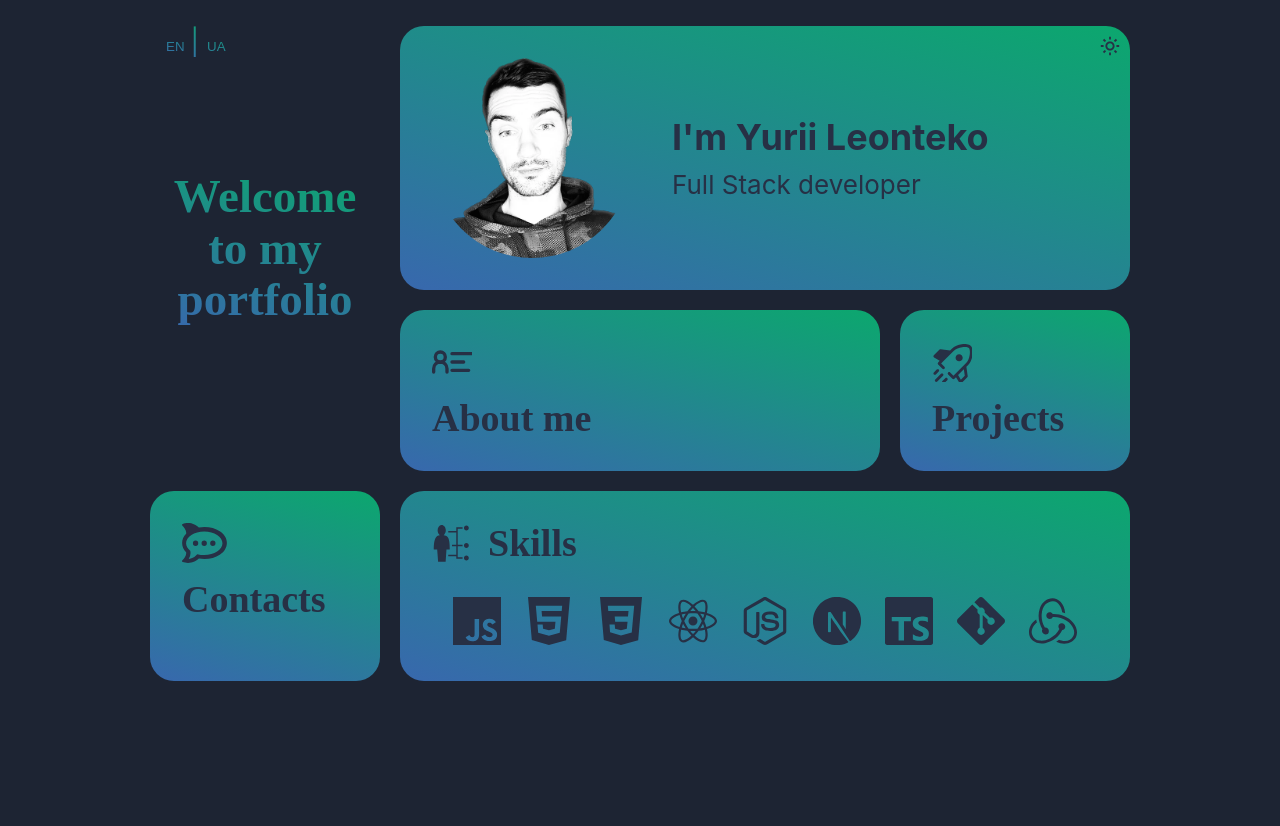
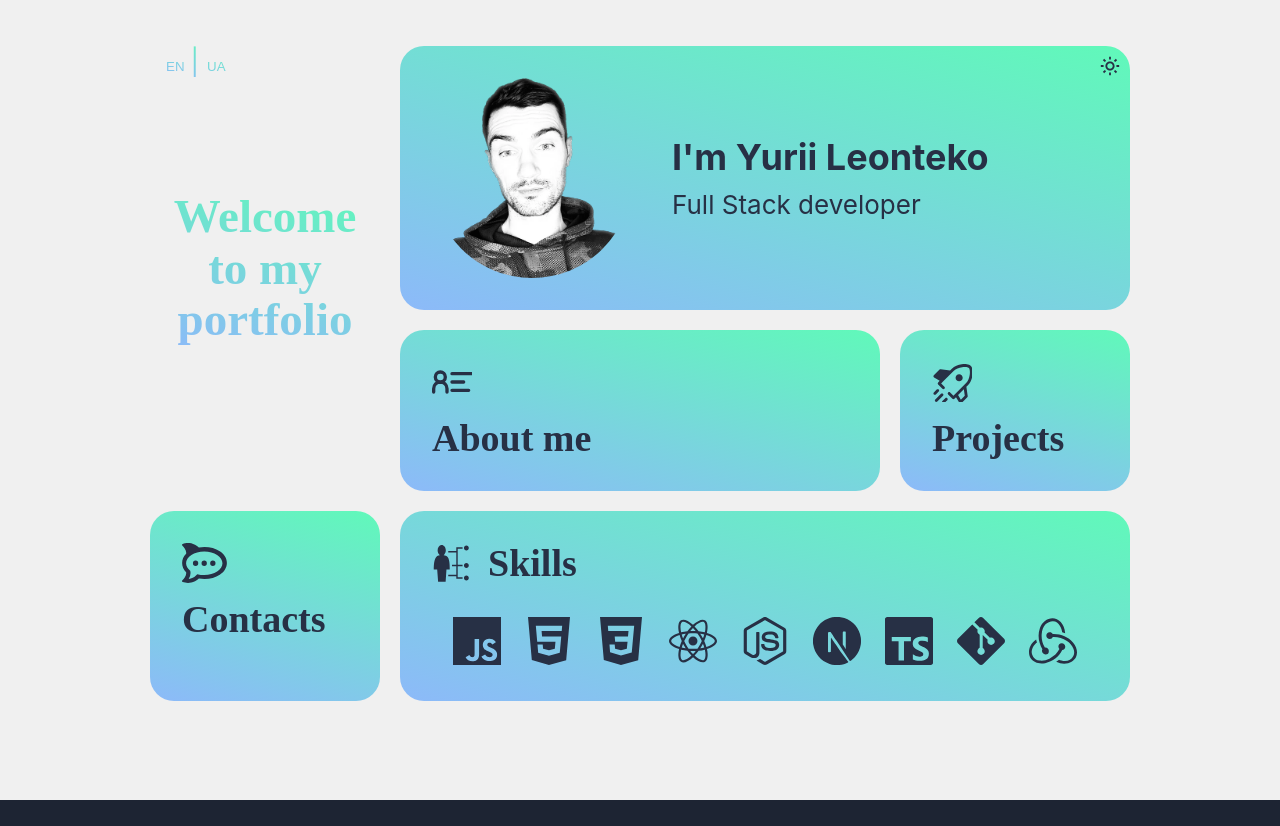
Before and after one commit to YuriiLeo/portfolio_yurii_leo, a React (Vite) app: page / in a window 1280 px wide. After the commit the page ends 800 px from the top, so only its background shows below. Built offline with nearby package versions, Linux system fonts and the light colour scheme.

Commit message:
style: update styles

```diff
--- a/src/Pages/Home/HomePage.jsx
+++ b/src/Pages/Home/HomePage.jsx
@@ -24,6 +24,7 @@ import {
 } from "../../assets/Icons/Project";
 import ThemeToggle from "../../components/ThemeToggle/ThemeToggle";
 import LanguageSwitcher from "../../components/LanguageSwitcher/LanguageSwitcher";
+import { BodyWrapper } from "../../components/SharedLayout/SharedLayout.styled";
 
 export default function HomePage() {
   const ref = useRef(null);
@@ -41,6 +42,7 @@ export default function HomePage() {
   }, [controls]);
 
   return (
+    <BodyWrapper>
       <ContainerHome>
         <GridContainer>
           <motion.div>
@@ -133,5 +135,6 @@ export default function HomePage() {
           <Outlet />
         </GridContainer>
       </ContainerHome>
+    </BodyWrapper>
   );
 }
--- a/src/Pages/Home/HomePage.styled.jsx
+++ b/src/Pages/Home/HomePage.styled.jsx
@@ -5,6 +5,7 @@ import { Container } from "../../components/Container/Container.styled";
 export const ContainerHome = styled(Container)`
   margin-top: 2%;
   color: ${({ theme }) => theme.colors.textColor};
+      background-color: ${({ theme }) => theme.colors.background};
 
   @media (min-width: 1280px) {
     padding-left: 150px;
@@ -41,8 +42,12 @@ export const WrapperLangSwitch = styled.div`
   font-size: 1rem;
   z-index: 1;
 
-  color: ${({ theme }) => theme.colors.textColor};
+    & span {
+      &.active {
+     -webkit-text-fill-color: ${({ theme }) => theme.colors.textColor};
 
+    color: ${({ theme }) => theme.colors.textColor};
+      }}
   @media (min-width: 375px) {
     font-size: 1.6rem;
     top: 130px;
--- a/src/components/Container/Container.styled.jsx
+++ b/src/components/Container/Container.styled.jsx
@@ -3,6 +3,7 @@ import styled from "styled-components";
 export const Container = styled.div`
   color: ${({ theme }) =>
     theme.colors.textColor};
+  background-color: ${({ theme }) => theme.colors.background};
 
   max-width: 1400px;
   width: 100%;
--- a/src/components/Header/Navbar/NavbarDesktop.jsx
+++ b/src/components/Header/Navbar/NavbarDesktop.jsx
@@ -3,7 +3,6 @@ import PropTypes from "prop-types";
 import { Item, Link, List, Menu } from "./Navbar.styled";
 
 export default function NavbarDesktop({ navLinks, CloseModal }) {
-  console.log("navLinks", navLinks);
   return (
     <>
       <Menu>
```
Lines whose indentation alone changed are shown as unchanged.
